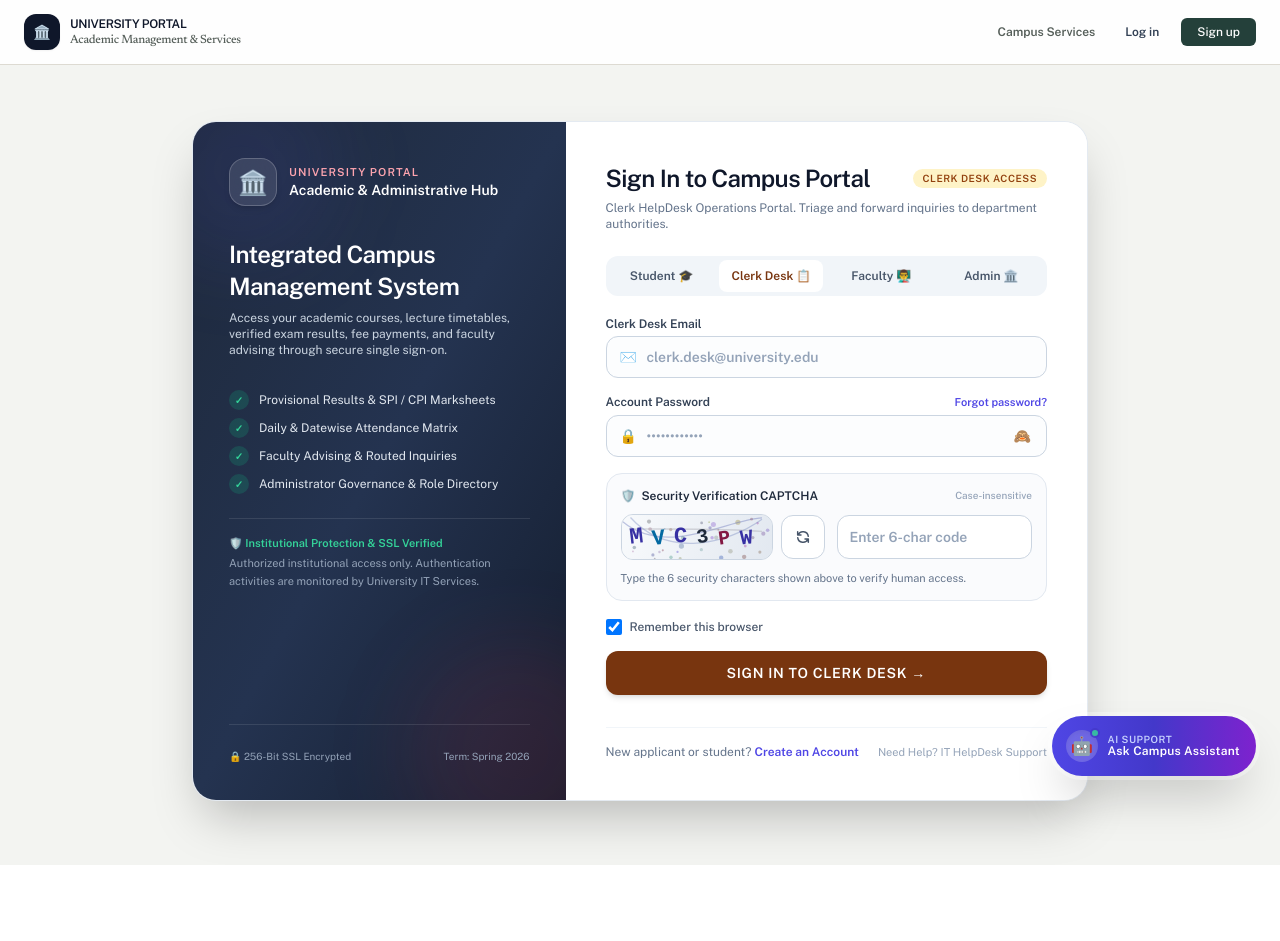
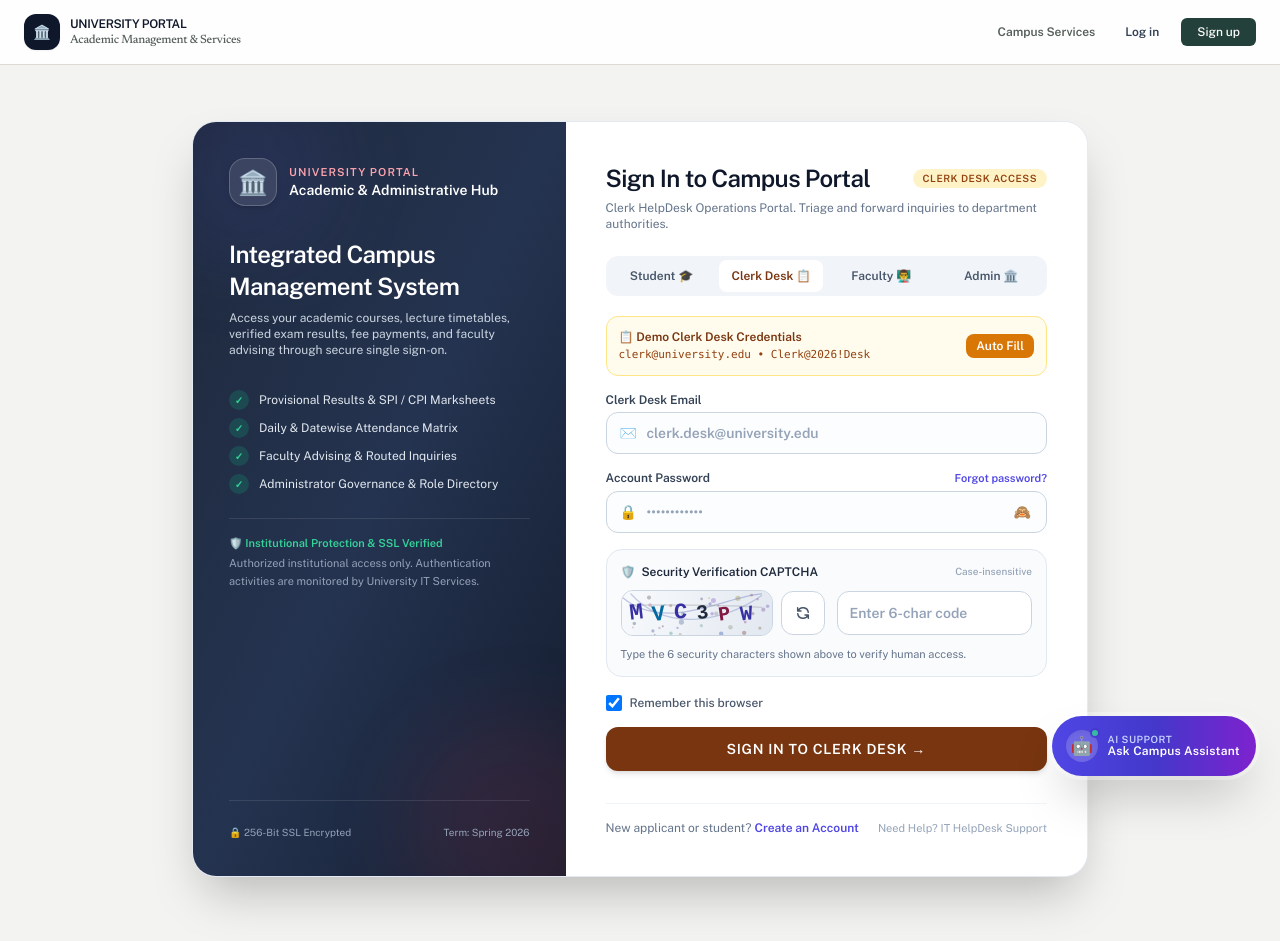
Before and after one commit to MeetKadiya/StudentHelpdesk, a Next.js app in the folder frontend/: page /login in a window 1280 px wide. Both pictures are taken after a click on the button "Clerk Desk 📋". Before the commit the page ends 865 px from the top, so only its background shows below. Built offline with nearby package versions, Linux system fonts and the light colour scheme.

Commit message:
feat(auth): seed bootstrap clerk account and add demo auto-fill to login page

```diff
--- a/frontend/app/login/page.tsx
+++ b/frontend/app/login/page.tsx
@@ -486,6 +486,46 @@ export default function LoginPage() {
               </div>
             )}
 
+            {/* Role Demo Credentials Helper */}
+            {selectedRole === "clerk" && (
+              <div className="mb-4 rounded-xl border border-amber-200 bg-amber-50/90 p-2.5 sm:p-3 text-xs flex items-center justify-between gap-2">
+                <div>
+                  <p className="font-bold text-amber-900 text-[11px] sm:text-xs">📋 Demo Clerk Desk Credentials</p>
+                  <p className="text-[10px] sm:text-[11px] text-amber-800 font-mono mt-0.5">clerk@university.edu • Clerk@2026!Desk</p>
+                </div>
+                <button
+                  type="button"
+                  onClick={() => {
+                    setEmail("clerk@university.edu");
+                    setPassword("Clerk@2026!Desk");
+                    setError(null);
+                  }}
+                  className="shrink-0 px-2.5 py-1 rounded-lg bg-amber-600 hover:bg-amber-700 text-white font-bold text-[10px] sm:text-xs transition-colors cursor-pointer"
+                >
+                  Auto Fill
+                </button>
+              </div>
+            )}
+            {selectedRole === "admin" && (
+              <div className="mb-4 rounded-xl border border-rose-200 bg-rose-50/90 p-2.5 sm:p-3 text-xs flex items-center justify-between gap-2">
+                <div>
+                  <p className="font-bold text-rose-900 text-[11px] sm:text-xs">🏛️ Demo Admin Hub Credentials</p>
+                  <p className="text-[10px] sm:text-[11px] text-rose-800 font-mono mt-0.5">admin@university.edu • Admin@Campus2026</p>
+                </div>
+                <button
+                  type="button"
+                  onClick={() => {
+                    setEmail("admin@university.edu");
+                    setPassword("Admin@Campus2026");
+                    setError(null);
+                  }}
+                  className="shrink-0 px-2.5 py-1 rounded-lg bg-rose-600 hover:bg-rose-700 text-white font-bold text-[10px] sm:text-xs transition-colors cursor-pointer"
+                >
+                  Auto Fill
+                </button>
+              </div>
+            )}
+
             {/* Form */}
             <form onSubmit={handleSubmit} className="space-y-3.5 sm:space-y-4">
               {/* Email Field */}
```
Also changed, not shown: 1 other file (tests, documents, lock files or other folders).
